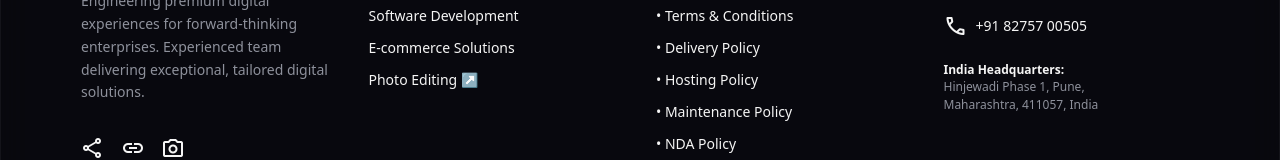
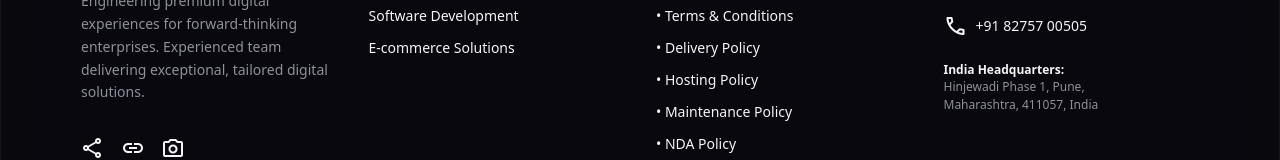
Before and after one commit to Yaashwaant/webbrixs, a Next.js app: page /services/end-to-end-ecommerce in a window 1280 px wide. Shown: the part 5901-6061 px from the top of the page. Built offline with nearby package versions, Linux system fonts and the light colour scheme.

Commit message:
Update testimonial, logo image, add WhatsApp Enquiry, and remove Photo Editing link

```diff
--- a/src/components/Footer.jsx
+++ b/src/components/Footer.jsx
@@ -52,9 +52,6 @@
           <Link href="/services/end-to-end-ecommerce" className="text-sm text-on-surface-variant hover:text-accent transition-colors duration-300">
             E-commerce Solutions
           </Link>
-          <a href="https://www.cutoutexpert.com" target="_blank" rel="noopener noreferrer" className="text-sm text-on-surface-variant hover:text-accent transition-colors duration-300">
-            Photo Editing ↗
-          </a>
         </div>
 
         {/* Quick Links / Legal */}
--- a/src/components/Header.jsx
+++ b/src/components/Header.jsx
@@ -16,7 +16,6 @@
     { name: "Web Design & Dev", path: "/services/web-design-development" },
     { name: "Software Development", path: "/services/software-development" },
     { name: "End to End E-commerce", path: "/services/end-to-end-ecommerce" },
-    { name: "Photo Editing ↗", path: "https://www.cutoutexpert.com", external: true },
   ];
 
 
```
